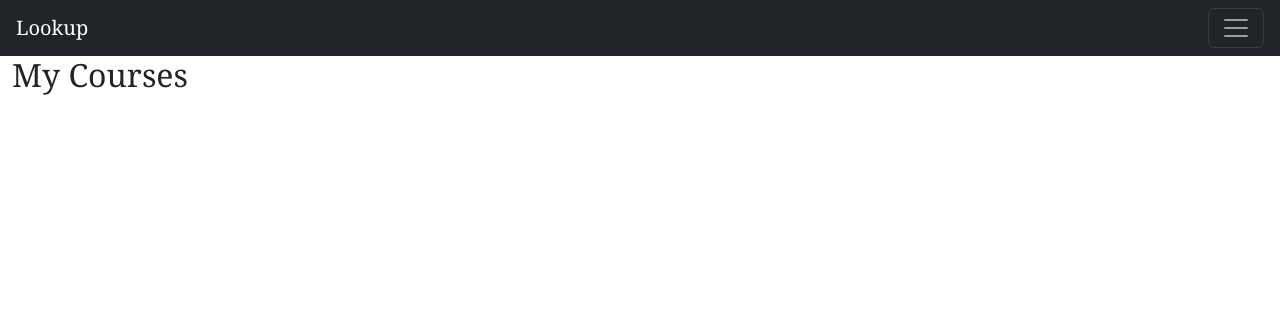
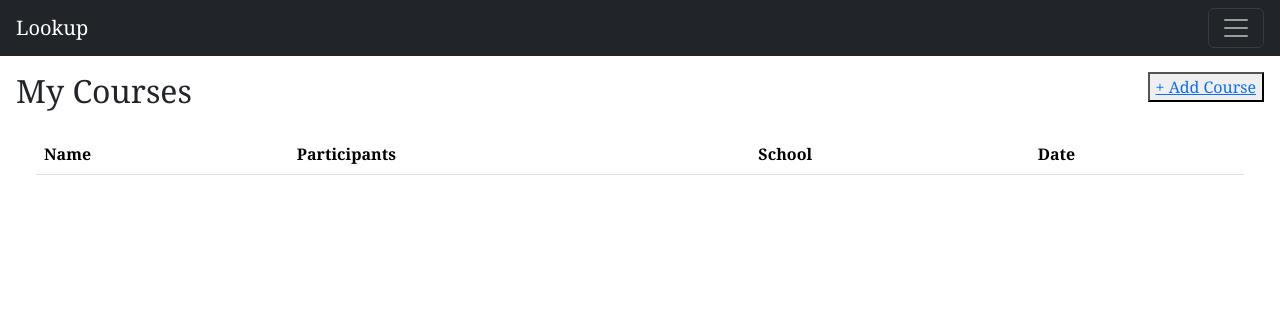
Before and after one commit to matthieums/lookup-project, a Django app: page /mycourses in a window 1280 px wide. Shown: the top 316 px of the page. Run offline with Django 5.2, Linux system fonts and the light colour scheme; data that the repository does not hold is empty; some libraries are stand-ins or nearby versions.

Commit message:
Improve MyCourses view with a table and a button to add a new course to the list.

```diff
--- a/lookupproject/lookup/static/lookup/js/main.js
+++ b/lookupproject/lookup/static/lookup/js/main.js
@@ -115,6 +115,8 @@ document.addEventListener('DOMContentLoaded', function () {
 
     // Renders data and adds a search bar
     function renderResults(data) {
+        const resultsContainer = document.querySelector('.results-container')
+
         let containersToHide = [];
 
         if (path === indexView) {
@@ -131,17 +133,21 @@ document.addEventListener('DOMContentLoaded', function () {
 
         if (path === indexView) {
             formatResultsAsCards(data)
+            const searchBar = searchBarFactory()
+            resultsContainer.prepend(searchBar);
         } else if (path === myCoursesView) {
-            formatResultsAsCards(data)
+            formatResultsAsTable(data)
         } else if (path === teachersView) {
             formatResultsAsStrings(data)
+            const searchBar = searchBarFactory()
+            resultsContainer.prepend(searchBar);
         } else if (path === schoolsView) {
             formatResultsAsStrings(data)
+            const searchBar = searchBarFactory()
+            resultsContainer.prepend(searchBar);
         }
 
-        const resultsContainer = document.querySelector('.results-container')
-        const searchBar = searchBarFactory()
-        resultsContainer.prepend(searchBar);
+
     }
 
     function formatResultsAsStrings(data) {
@@ -178,6 +184,29 @@ document.addEventListener('DOMContentLoaded', function () {
     function hideUnnecessaryContainers(containers) {
         containers.forEach(container => {
             container.classList.add('d-none')
+        })
+    }
+
+    function formatResultsAsTable(data) {
+        const tableBody = document.querySelector('.table-body')
+        tableBody.innerHTML = ''
+
+        data.forEach(({ name, students, place, schedule }) => {
+            const row = document.createElement('tr');
+
+            [name, students, place, schedule].forEach((value) => {
+                const cell = document.createElement('td');
+                if (value === students) {
+                    if (students === null || students === undefined) {
+                        value = '0 ';
+                    } else {
+                        value = students.length;
+                    }
+                }
+                cell.textContent = value;
+                row.appendChild(cell);
+            })
+            tableBody.appendChild(row);
         })
     }
 
--- a/lookupproject/lookup/templates/lookup/mycourses.html
+++ b/lookupproject/lookup/templates/lookup/mycourses.html
@@ -5,9 +5,31 @@ MyCourses
 {% endblock %}
 
 {% block body %}
-    <h2>My Courses</h2>
-    <div class="results-container">
+    <div>
+        <div class="row">
+            <div class="col-6 p-3">
+                <h2>My Courses</h2>
+            </div>
+            <div class="col-6 text-end p-3">
+                <button><a href="/contact">+ Add Course</a></button>
+            </div>
+        </div>
+
+        <div class="results-container px-4">
+            <table class="table">
+                <thead>
+                <tr>
+                    <th scope="col">Name</th>
+                    <th scope="col">Participants</th>
+                    <th scope="col">School</th>
+                    <th scope="col">Date</th>
+                </tr>
+                </thead>
+                <tbody class="table-body">
+
+                </tbody>
+            </table>
+        <div hidden class='user-id'>{{ user.id }}</div>
     </div>
 
-    <div hidden class='user-id'>{{ user.id }}</div>
 {% endblock %}
```
